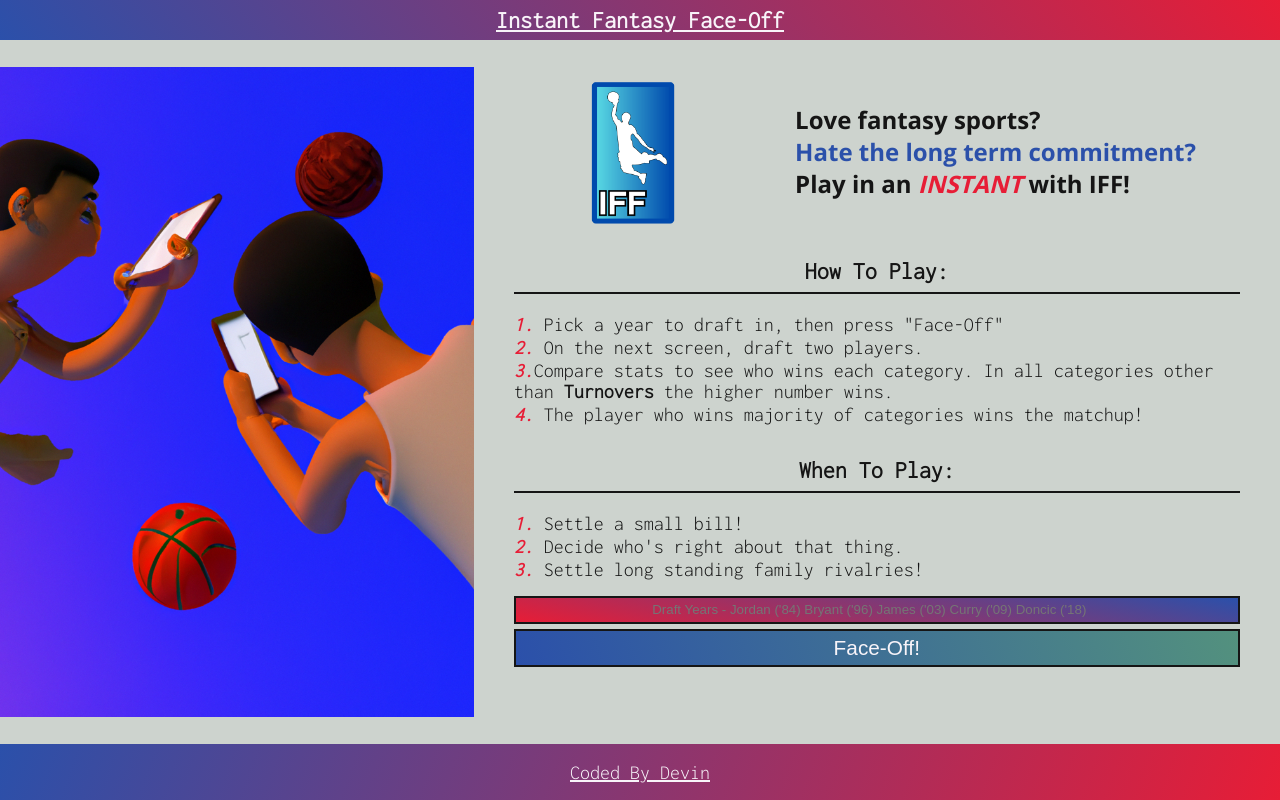
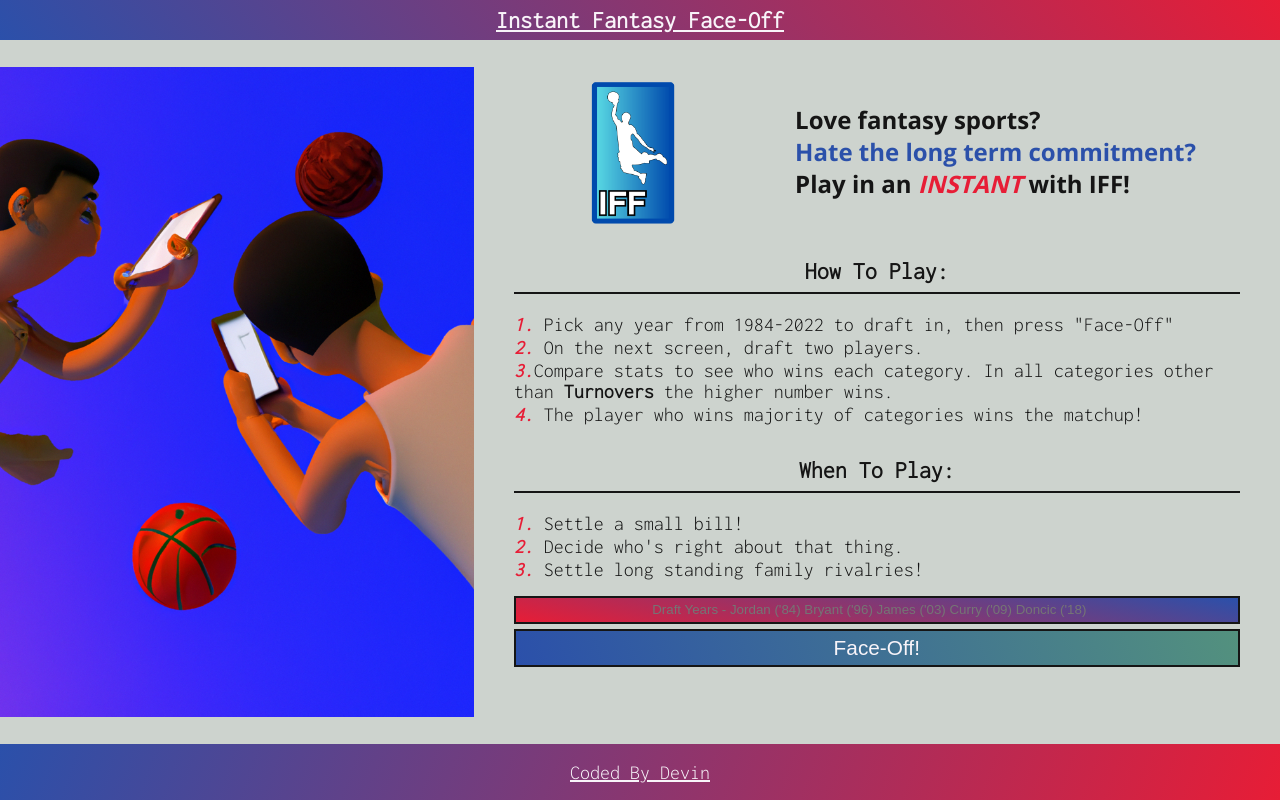
Before and after one commit to DevinD55/project-3-instant-fantasy, a React (Create React App) app: page / in a window 1280 px wide. Built offline with nearby package versions, Linux system fonts and the light colour scheme.

Commit message:
updating development

```diff
--- a/src/components/Instructions.js
+++ b/src/components/Instructions.js
@@ -24,7 +24,7 @@ const Instructions = (props) => {
                         <div>
                             <h2>How To Play:</h2>
                             <ul className="list">
-                                <li><em>1.</em> Pick a year to draft in, then press "Face-Off"</li>
+                                <li><em>1.</em> Pick any year from 1984-2022 to draft in, then press "Face-Off"</li>
                                 <li><em>2.</em> On the next screen, draft two players. </li>
                                 <li><em>3.</em>Compare stats to see who wins each category. In all categories other than <strong>Turnovers</strong> the higher number wins.</li>
                                 <li><em>4.</em> The player who wins majority of categories wins the matchup!</li>
```
